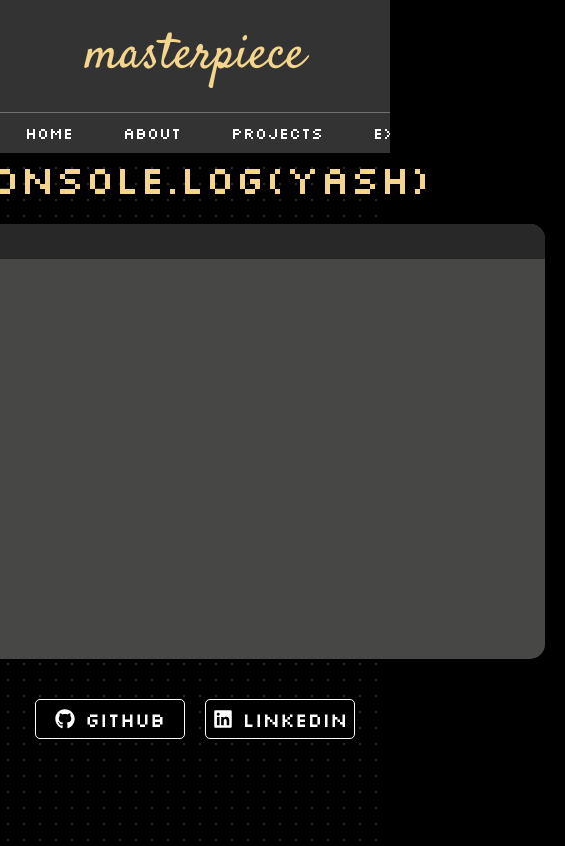
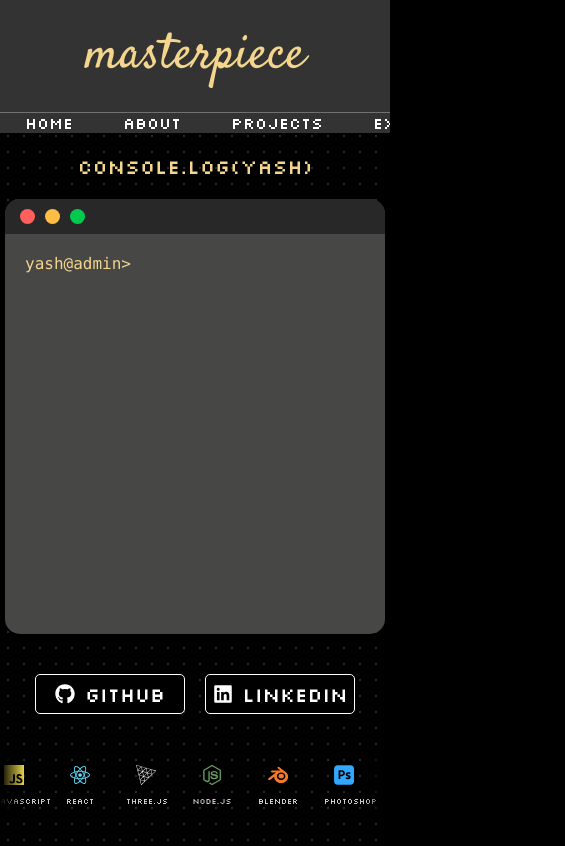
Before and after one commit to yashmali02/Yash-Portfolio, a React (Vite) app in the folder yash-portfolio/: page / in a window 390 px wide. Shown: the whole page, 565 px wide, since content can reach past the window. Built offline with nearby package versions, Linux system fonts and the light colour scheme.

Commit message:
feat: responsiveness for cmd component and added new logo slider

```diff
--- a/yash-portfolio/package.json
+++ b/yash-portfolio/package.json
@@ -4,7 +4,7 @@
   "version": "0.0.0",
   "type": "module",
   "scripts": {
-    "dev": "vite",
+    "dev": "vite --host",
     "build": "vite build",
     "lint": "eslint .",
     "preview": "vite preview"
--- /dev/null
+++ b/yash-portfolio/src/components/LogoSlider/LogoSlider.css
@@ -0,0 +1,111 @@
+.slider-container {
+    width: 100%;
+    max-width: 700px;
+    margin: 0 auto;
+    overflow: hidden;
+    padding: 20px 0;
+    position: relative;
+}
+
+
+.slider-container::before,
+.slider-container::after {
+    content: "";
+    position: absolute;
+    top: 0;
+    width: 60px;
+    height: 100%;
+    z-index: 2;
+    pointer-events: none;
+    background: linear-gradient(to right, #000, transparent);
+}
+
+.slider-container::after {
+    right: 0;
+    background: linear-gradient(to left, #000, transparent);
+}
+
+.slider-container::before {
+    left: 0;
+}
+
+.slider-track {
+    display: flex;
+    width: max-content;
+    animation: scroll 25s linear infinite;
+}
+
+.slider-container:hover .slider-track {
+    animation-play-state: paused;
+}
+
+.slider-icon {
+    flex: 0 0 auto;
+    width: 80px;
+    text-align: center;
+    color: white;
+    font-size: 36px;
+    margin: 0 15px;
+    z-index: 1;
+}
+
+.slider-icon span {
+    display: block;
+    margin-top: 6px;
+    font-size: 12px;
+    color: #ccc;
+}
+
+@keyframes scroll {
+    0% {
+        transform: translateX(0%);
+    }
+
+    100% {
+        transform: translateX(-50%);
+    }
+}
+
+@media screen and (max-width: 768px) {
+    .slider-icon {
+        width: 60px;
+        font-size: 28px;
+        margin: 0 10px;
+    }
+
+    .slider-icon span {
+        font-size: 10px;
+    }
+
+    .slider-container::before,
+    .slider-container::after {
+        width: 40px;
+    }
+}
+
+@media screen and (max-width: 460px) {
+    .slider-container {
+        padding: 10px 0;
+        width: 100vw;
+        box-sizing: border-box;
+    }
+
+    .slider-track {
+        gap: 16px;
+    }
+
+    .slider-icon {
+        width: 40px;
+        font-size: 20px;
+        margin: 0 5px;
+    }
+
+    .slider-icon span {
+        font-size: 8px;
+    }
+
+    .slider-container::before,
+    .slider-container::after {
+        width: 25px;
+    }
+}
--- /dev/null
+++ b/yash-portfolio/src/components/LogoSlider/LogoSlider.jsx
@@ -0,0 +1,45 @@
+import React from "react";
+import "./LogoSlider.css";
+
+import {
+  SiHtml5,
+  SiCss3,
+  SiJavascript,
+  SiReact,
+  SiThreedotjs,
+  SiNodedotjs,
+  SiBlender,
+  SiAdobephotoshop,
+  SiAdobeillustrator,
+  SiGit,
+} from "react-icons/si";
+
+const icons = [
+  { icon: <SiHtml5 color="#e34c26" />, name: "HTML5" },
+  { icon: <SiCss3 color="#264de4" />, name: "CSS3" },
+  { icon: <SiJavascript color="#f0db4f" />, name: "JavaScript" },
+  { icon: <SiReact color="#61DBFB" />, name: "React" },
+  { icon: <SiThreedotjs color="#ffffff" />, name: "Three.js" },
+  { icon: <SiNodedotjs color="#68A063" />, name: "Node.js" },
+  { icon: <SiBlender color="#f5792a" />, name: "Blender" },
+  { icon: <SiAdobephotoshop color="#31A8FF" />, name: "Photoshop" },
+  { icon: <SiAdobeillustrator color="#FF9A00" />, name: "Illustrator" },
+  { icon: <SiGit color="#f05032" />, name: "Git" },
+];
+
+const LogoSlider = () => {
+  return (
+    <div className="slider-container">
+      <div className="slider-track">
+        {icons.concat(icons).map((item, index) => (
+          <div className="slider-icon" key={index}>
+            {item.icon}
+            <span>{item.name}</span>
+          </div>
+        ))}
+      </div>
+    </div>
+  );
+};
+
+export default LogoSlider;
--- a/yash-portfolio/src/context/CMDContext.jsx
+++ b/yash-portfolio/src/context/CMDContext.jsx
@@ -11,8 +11,8 @@ export const CMDProvider = ({ children }) => {
     if (e.key !== "Enter") return;
 
     const input = command.toLowerCase().trim();
-    setCommand(""); // reset input
-    setOutput(""); // reset output
+    setCommand("");
+    setOutput("");
 
     const messageMap = {
       cls: [],
--- a/yash-portfolio/src/index.css
+++ b/yash-portfolio/src/index.css
@@ -38,4 +38,5 @@ body::-webkit-scrollbar {
 body {
   -ms-overflow-style: none;
   scrollbar-width: none;
+  overflow-x: hidden;
 }
--- a/yash-portfolio/src/pages/AboutMe/AboutMe.css
+++ b/yash-portfolio/src/pages/AboutMe/AboutMe.css
@@ -167,15 +167,20 @@
     animation: blink 1s step-start infinite;
 }
 
+.about-icons {
+    margin: 20px 0;
+}
+
 @keyframes blink {
     50% {
         opacity: 0;
     }
 }
 
-@media screen and (max-width: 360px) {
+@media screen and (max-width: 460px) {
     .canvas-content p {
         font-size: 20px;
+        margin-top: 10px;
     }
 
     .canvas-content {
@@ -183,12 +188,12 @@
         align-items: center;
         justify-content: center;
         flex-direction: column;
-        width: 360px;
+        width: 400px;
         padding: 10px;
     }
 
     .about-cmd {
-        width: 300px;
+        width: 380px;
         margin: 20px;
         background-color: #474746;
         border-radius: 15px;
--- a/yash-portfolio/src/pages/AboutMe/AboutMe.jsx
+++ b/yash-portfolio/src/pages/AboutMe/AboutMe.jsx
@@ -4,6 +4,7 @@ import "./AboutMe.css";
 import { FaGithub, FaLinkedin } from "react-icons/fa";
 
 import { useCMDContext } from "../../context/CMDContext";
+import LogoSlider from "../../components/LogoSlider/LogoSlider";
 
 const AboutMe = () => {
   const { command, setCommand, setOutput, output, handleCommand } =
@@ -78,6 +79,9 @@ const AboutMe = () => {
             &nbsp;LinkedIN
           </button>
         </div>
+        <div className="about-icons">
+          <LogoSlider/>
+        </div>
       </div>
     </div>
   );
```
